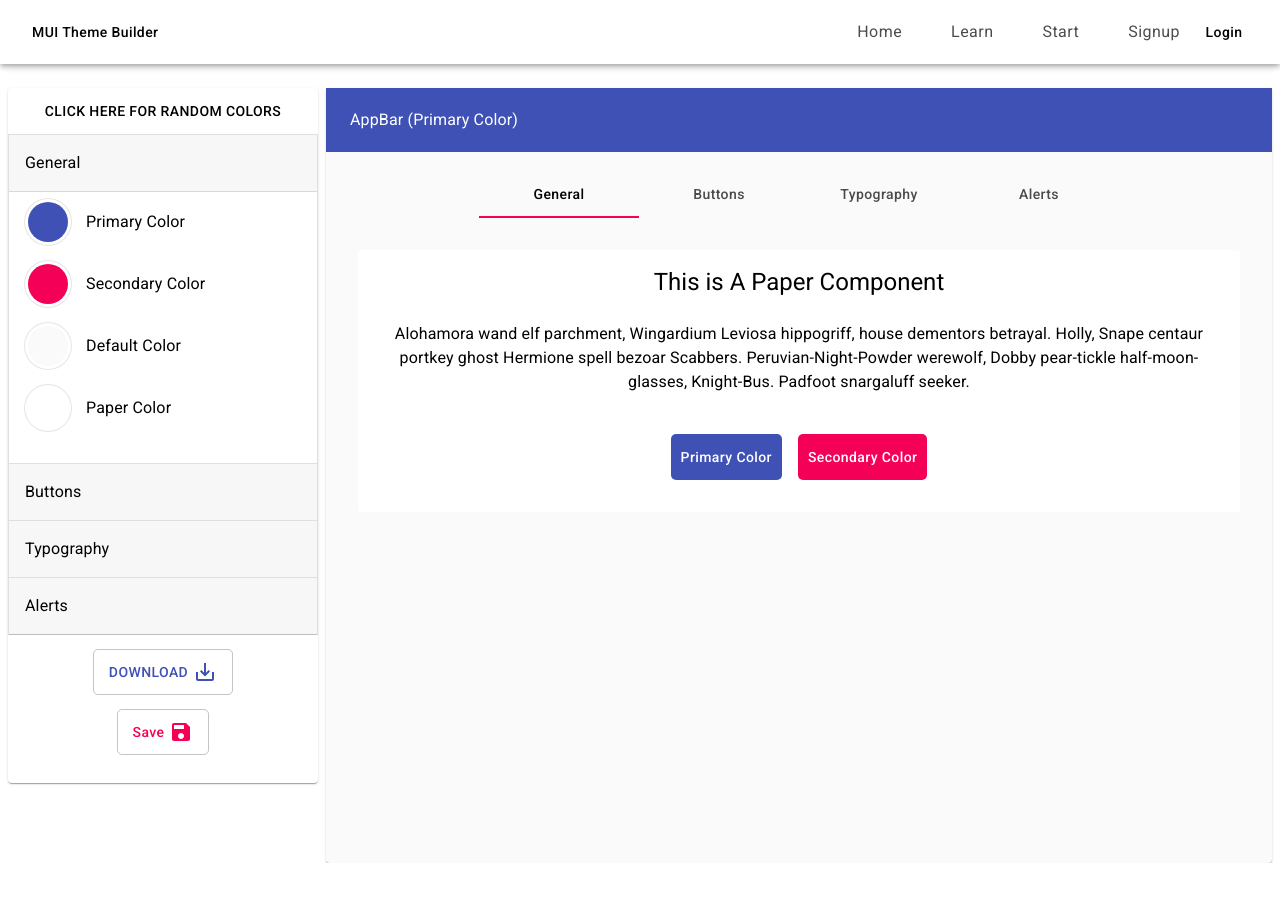
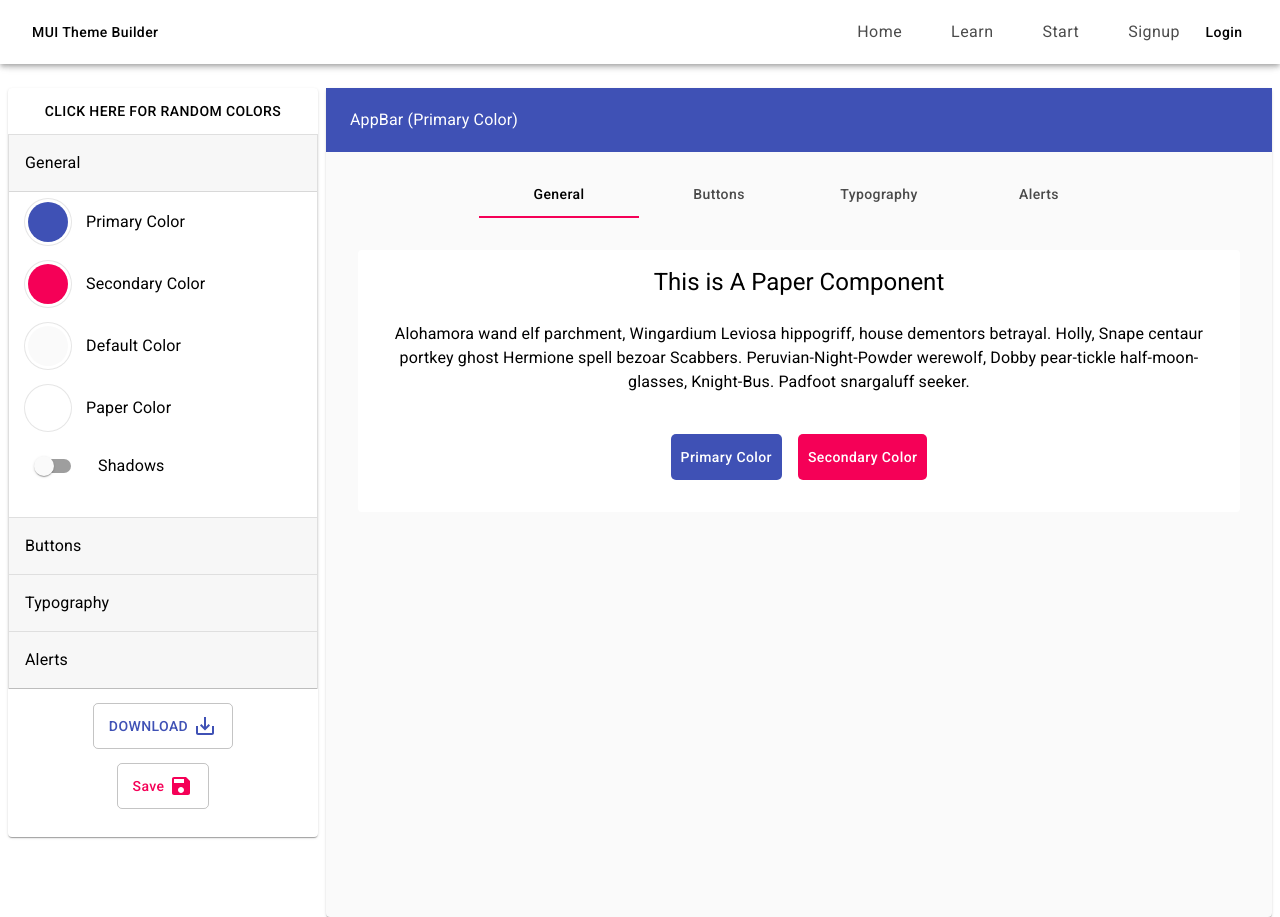
Before and after one commit to mui-toolkit/mui-toolkit, a React (Create React App) app: page /design in a window 1280 px wide. Before the commit the page ends 863 px from the top, so only its background shows below. Built offline with nearby package versions, Linux system fonts and the light colour scheme; no server answers.

Commit message:
shadow toggle working

```diff
--- a/src/components/build/Alerts.js
+++ b/src/components/build/Alerts.js
@@ -67,7 +67,7 @@ export const Alerts = (props) => {
 						color={successColor}
 						changeColor={changeSuccessColor}
 						displayColorPicker={successColorPicker}
-						changeColorPickerDisplayed={() => changeColorPickerDisplayed('error')}
+						changeColorPickerDisplayed={() => changeColorPickerDisplayed('success')}
 					/>
 					<Typography className={classes.typography}>successColor Color</Typography>
 				</Grid>
--- a/src/components/build/Build.js
+++ b/src/components/build/Build.js
@@ -109,7 +109,10 @@ export const Build = (props) => {
 		changeSuccessColor,
 		//Shadow
 		shadow,
-		changeShadow
+		changeShadow,
+		setShadow,
+		shadowTrue,
+		shadowFalse
 	} = props;
 
 	// Will render when a user selects to view a saved theme
@@ -195,6 +198,9 @@ export const Build = (props) => {
 							//Shadow
 							shadow={shadow}
 							changeShadow={changeShadow}
+							setShadow={setShadow}
+							shadowTrue={shadowTrue}
+							shadowFalse={shadowFalse}
 							//Typography
 							fontStyle={fontStyle}
 							setFontStyle={setFontStyle}
--- a/src/components/build/BuildNav.js
+++ b/src/components/build/BuildNav.js
@@ -91,6 +91,11 @@ export function BuildNav(props) {
 							changeDefaultColorPickerDisplayed={props.changeDefaultColorPickerDisplayed}
 							displayPaperColorPicker={props.displayPaperColorPicker}
 							changePaperColorPickerDisplayed={props.changePaperColorPickerDisplayed}
+							shadow={props.shadow}
+							changeShadow={props.changeShadow}
+							setShadow={props.setShadow}
+							shadowTrue={props.shadowTrue}
+							shadowFalse={props.shadowFalse}
 						/>
 					</ExpansionPanelDetails>
 				</ExpansionPanel>
@@ -127,8 +132,6 @@ export function BuildNav(props) {
 							changeButtonPadding={props.changeButtonPadding}
 							buttonBorderRadius={props.buttonBorderRadius}
 							changeButtonBorderRadius={props.changeButtonBorderRadius}
-							shadow={props.shadow}
-							changeShadow={props.changeShadow}
 						/>
 					</ExpansionPanelDetails>
 				</ExpansionPanel>
--- a/src/components/build/Buttons.js
+++ b/src/components/build/Buttons.js
@@ -1,4 +1,4 @@
-import React from 'react';
+import React, { useState } from 'react';
 import {
 	Grid,
 	Typography,
@@ -8,7 +8,8 @@ import {
 	Button,
 	FormControl,
 	InputLabel,
-	MenuItem
+	MenuItem,
+	Checkbox
 } from '@material-ui/core/';
 
 export const Buttons = (props) => {
@@ -33,8 +34,10 @@ export const Buttons = (props) => {
 		changeButtonPadding,
 		buttonBorderRadius,
 		changeButtonBorderRadius,
-		shadow,
-		changeShadow
+		changeShadow,
+		setShadow,
+		shadowTrue,
+		shadowFalse
 	} = props;
 
 	const handleClose = () => {
@@ -48,11 +51,29 @@ export const Buttons = (props) => {
 	const handleChange = (e) => {
 		changeButtonTextTransform(e.target.value);
 	};
+
+	const [ checked, setChecked ] = useState(true);
+
+	const handleAnotherChange = (event) => {
+		setChecked(!event.target.checked);
+		if (checked) {
+			setShadow(shadowTrue);
+		} else if (!checked) {
+			setShadow(shadowFalse);
+		}
+	};
+
+	console.log('change shadow func', changeShadow);
 	return (
 		<React.Fragment>
 			<Grid container direction="column" justify="flex">
 				<Grid container direction="row" alignItems="center" style={{ marginBottom: '1em' }}>
-					{<Switch checked={!shadow} onChange={changeShadow} />}
+					<Switch
+						checked={!checked}
+						onChange={handleAnotherChange}
+						inputProps={{ 'aria-label': 'primary checkbox' }}
+					/>
+
 					<Typography style={{ marginLeft: '15px' }}>Shadows</Typography>
 				</Grid>
 
--- a/src/components/build/General.js
+++ b/src/components/build/General.js
@@ -1,5 +1,5 @@
-import React from 'react';
-import { Grid, Typography } from '@material-ui/core/';
+import React, { useState } from 'react';
+import { Grid, Typography, Switch } from '@material-ui/core/';
 import { ColorPop } from './index';
 import { makeStyles } from '@material-ui/styles';
 
@@ -13,6 +13,18 @@ const useStyles = makeStyles((theme) => ({
 }));
 
 export const General = (props) => {
+	const [ checked, setChecked ] = useState(true);
+
+	const { changeShadow, setShadow, shadowTrue, shadowFalse } = props;
+
+	const handleAnotherChange = (event) => {
+		setChecked(!event.target.checked);
+		if (checked) {
+			setShadow(shadowTrue);
+		} else if (!checked) {
+			setShadow(shadowFalse);
+		}
+	};
 	const classes = useStyles();
 	console.log('changecolor', props.changeColor);
 	return (
@@ -55,6 +67,15 @@ export const General = (props) => {
 					/>
 					<Typography className={classes.typography}>Paper Color</Typography>
 				</Grid>
+				<Grid container direction="row" alignItems="center" style={{ marginBottom: '1em' }}>
+					<Switch
+						checked={!checked}
+						onChange={handleAnotherChange}
+						inputProps={{ 'aria-label': 'primary checkbox' }}
+					/>
+
+					<Typography style={{ marginLeft: '15px' }}>Shadows</Typography>
+				</Grid>
 			</Grid>
 		</React.Fragment>
 	);
--- a/src/components/build/Store.js
+++ b/src/components/build/Store.js
@@ -15,7 +15,7 @@ export const Store = () => {
 	const [ displayPaperColorPicker, setDisplayPaperColorPicker ] = useState(false);
 
 	//Buttons
-	const [ buttonRipple, setButtonRipple ] = useState(true);
+	const [ buttonRipple, setButtonRipple ] = useState([ true ]);
 	const [ buttonElevation, setButtonElevation ] = useState(true);
 	const [ buttonHoverColor, setButtonHoverColor ] = useState('#000000');
 	const [ buttonHoverOpacity, setButtonHoverOpacity ] = useState(0.04);
@@ -57,7 +57,7 @@ export const Store = () => {
 
 	const shadowFalse = [ 'none' ];
 	//Shadows
-	const [ shadow, setShadow ] = useState(shadowFalse);
+	const [ shadow, setShadow ] = useState([]);
 
 	//Typography
 	const [ fontStyle, setFontStyle ] = useState({
@@ -135,6 +135,7 @@ export const Store = () => {
 	//Shadow Handler
 	const changeShadow = () => {
 		setShadow(!shadow ? shadowTrue : shadowFalse);
+		setShadow(!shadow ? true : false);
 
 		// if (shadow === true) {
 		// 	setShadow(shadowTrue);
@@ -388,6 +389,9 @@ export const Store = () => {
 				//Shadow
 				shadow={shadow}
 				changeShadow={changeShadow}
+				setShadow={setShadow}
+				shadowTrue={shadowTrue}
+				shadowFalse={shadowFalse}
 				//Typography
 				fontStyle={fontStyle}
 				setFontStyle={setFontStyle}
```
